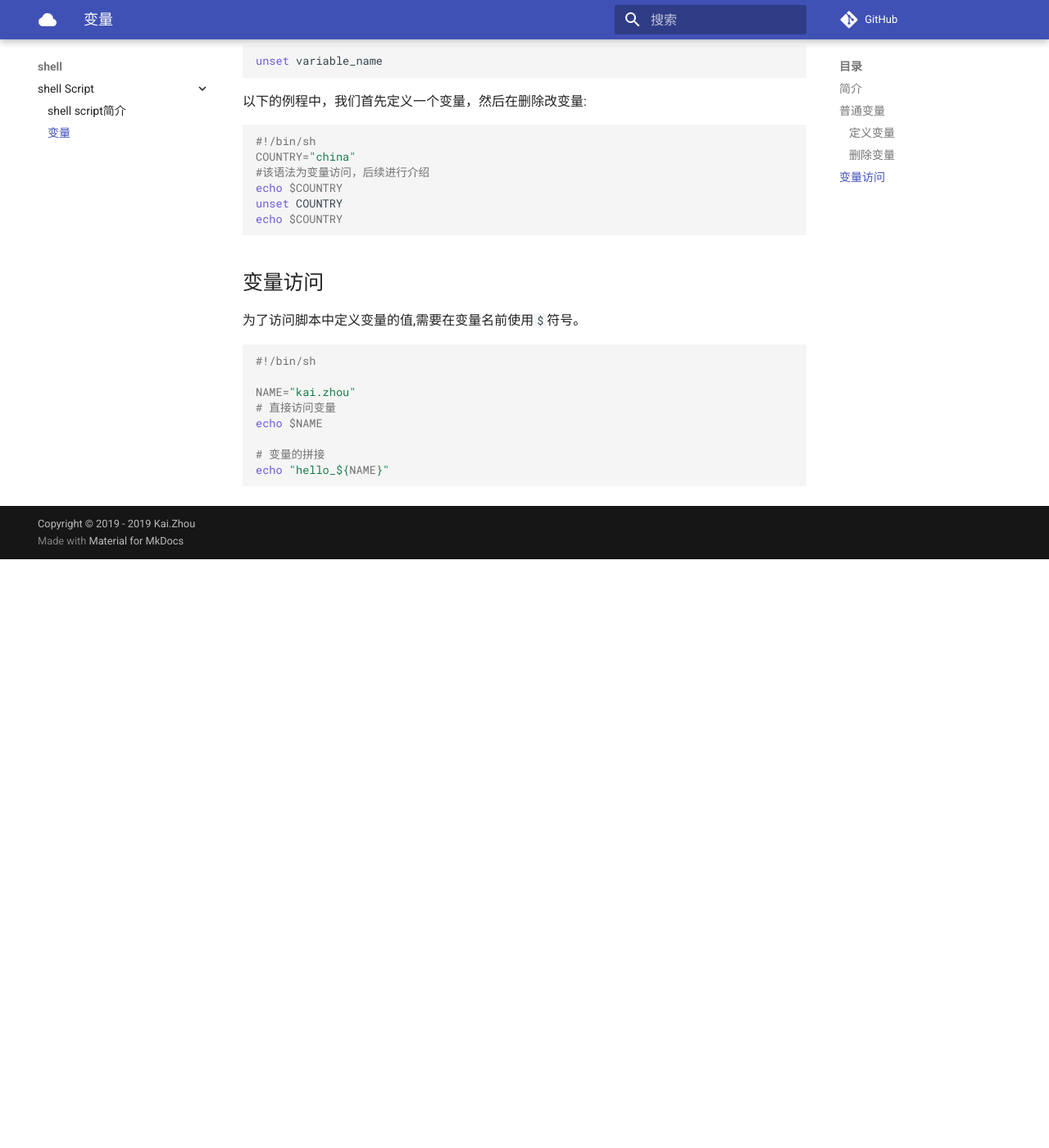
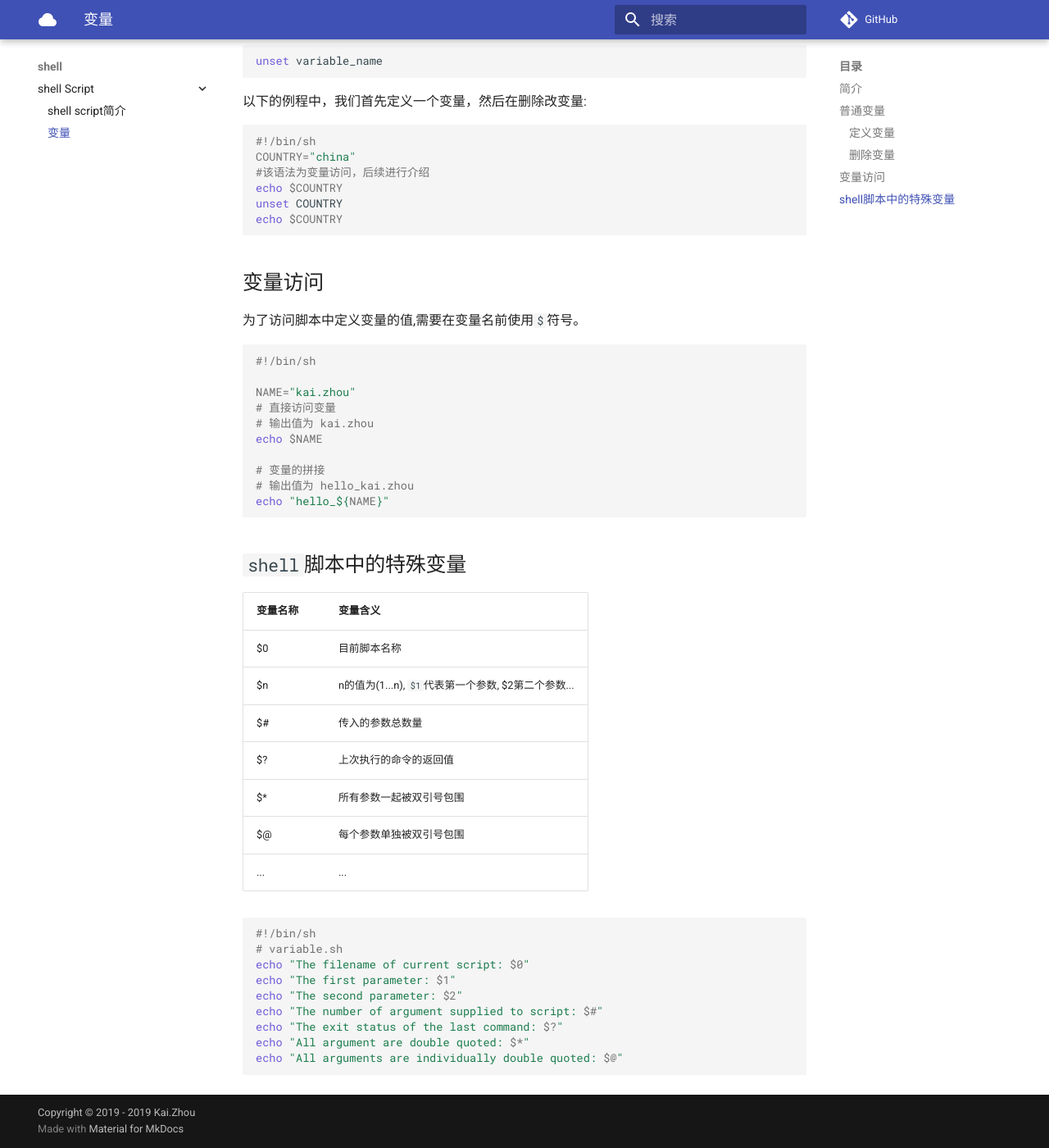
Before and after one commit to zhoukaidev/ks_blog, an MkDocs documentation site: the page built from docs/shell/shellScript/variable.md, in a window 1280 px wide and 1400 px high, scrolled down 1128 px. Shown: the whole window at 82% size. Built offline with MkDocs 1.6.1 and Material for MkDocs 9.7.7, drawn with Linux system fonts in a browser that asks for light colours; comment, search, counter and statistics services are not loaded; before the commit the page ends 1810 px from its top, so only the background shows below that.

Commit message:
Update variable.md

````diff
--- a/docs/shell/shellScript/variable.md
+++ b/docs/shell/shellScript/variable.md
@@ -65,8 +65,34 @@ echo $COUNTRY
 
 NAME="kai.zhou"
 # 直接访问变量
+# 输出值为 kai.zhou
 echo $NAME
 
 # 变量的拼接
+# 输出值为 hello_kai.zhou
 echo "hello_${NAME}"
 ```
+## `shell`脚本中的特殊变量
+
+| 变量名称   |   变量含义   |
+|-----------|--------------|
+| $0        | 目前脚本名称  |
+| $n        | n的值为(1...n), `$1`代表第一个参数, $2第二个参数...|
+| $#        | 传入的参数总数量  |
+| $?        | 上次执行的命令的返回值  |
+| $*        | 所有参数一起被双引号包围  |
+| $@        | 每个参数单独被双引号包围  |
+| ...       | ... |
+
+
+```sh
+#!/bin/sh
+# variable.sh
+echo "The filename of current script: $0"
+echo "The first parameter: $1"
+echo "The second parameter: $2"
+echo "The number of argument supplied to script: $#"
+echo "The exit status of the last command: $?"
+echo "All argument are double quoted: $*"
+echo "All arguments are individually double quoted: $@"
+```
````
